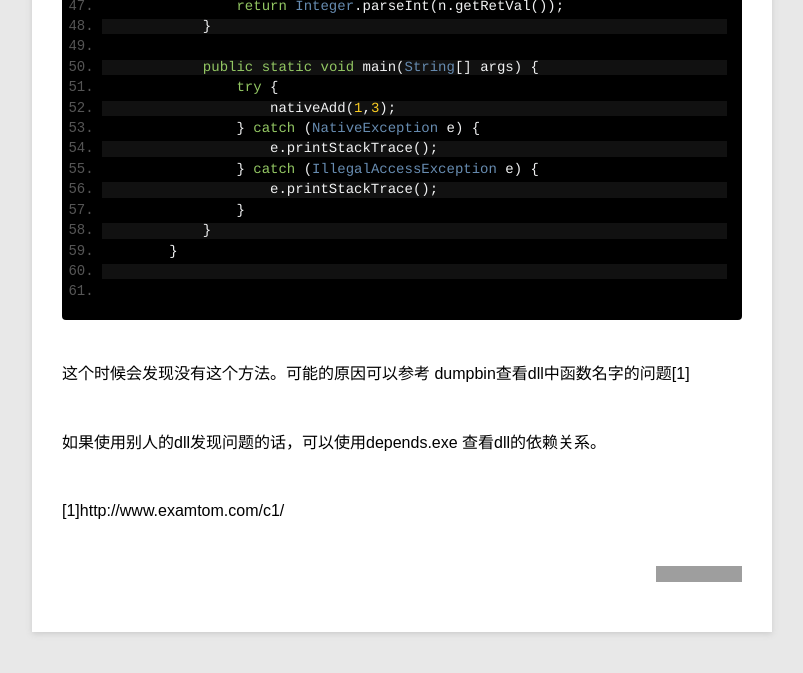
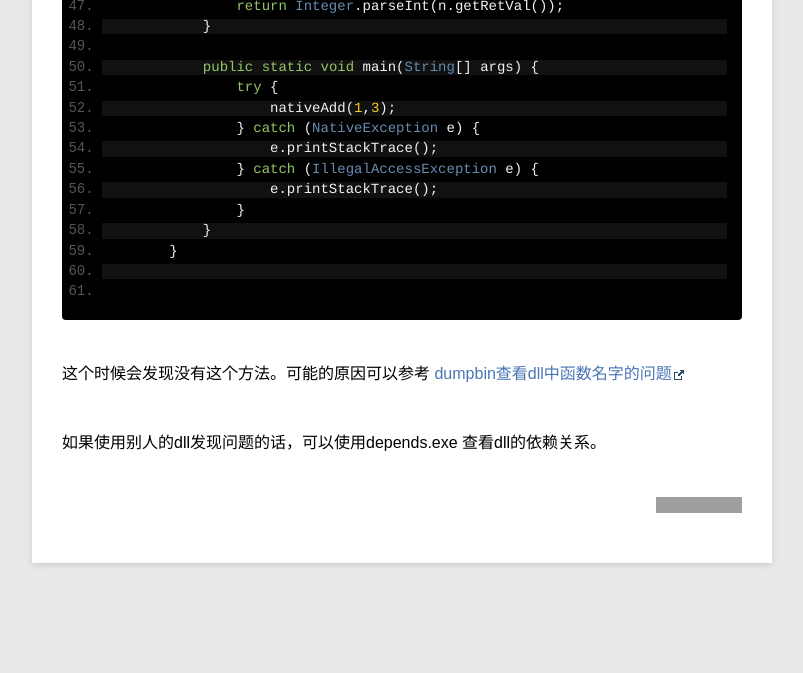
Before and after one commit to tangzhezhi/tangblog, a Jekyll site: the page built from _posts/opinion/2014-03-04-c2.md, in a window 1280 px wide and 900 px high, scrolled down 1973 px. Shown: the top 673 px of the window, without its empty margins (78-881 px from the left). Built offline with Jekyll 4.4.1, drawn with Linux system fonts in a browser that asks for light colours; Markdown is read by kramdown in place of the engine named in the settings; comment, search, counter and statistics services are not loaded; grey boxes are pictures that could not be loaded.

Commit message:
Signed-off-by: tangzhezhi <330882908@qq.com>

````diff
--- a/_posts/opinion/2014-03-04-c2.md
+++ b/_posts/opinion/2014-03-04-c2.md
@@ -106,9 +106,9 @@ description:   JNA或者Jnative调用dll
 ```
 
 这个时候会发现没有这个方法。可能的原因可以参考
-dumpbin查看dll中函数名字的问题[1]
+[dumpbin查看dll中函数名字的问题][1]
 
 如果使用别人的dll发现问题的话，可以使用depends.exe
 查看dll的依赖关系。
 
-[1]http://www.examtom.com/c1/
+[1]: http://www.examtom.com/c1/
````
